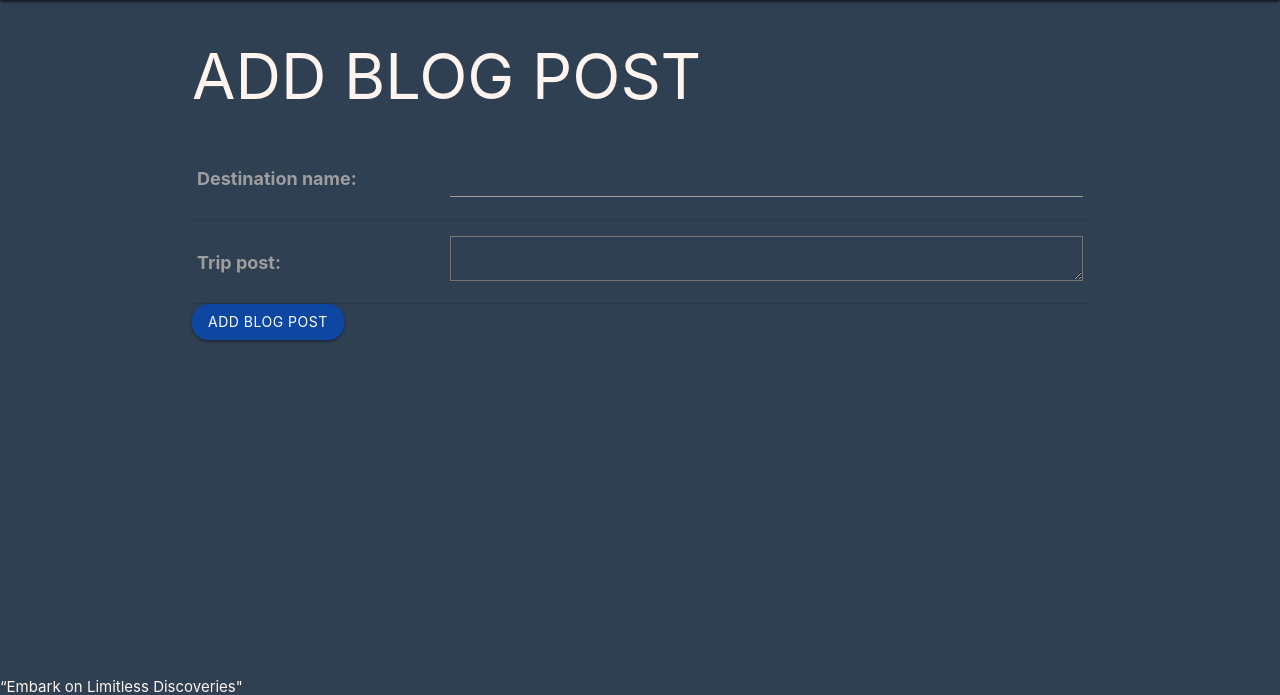
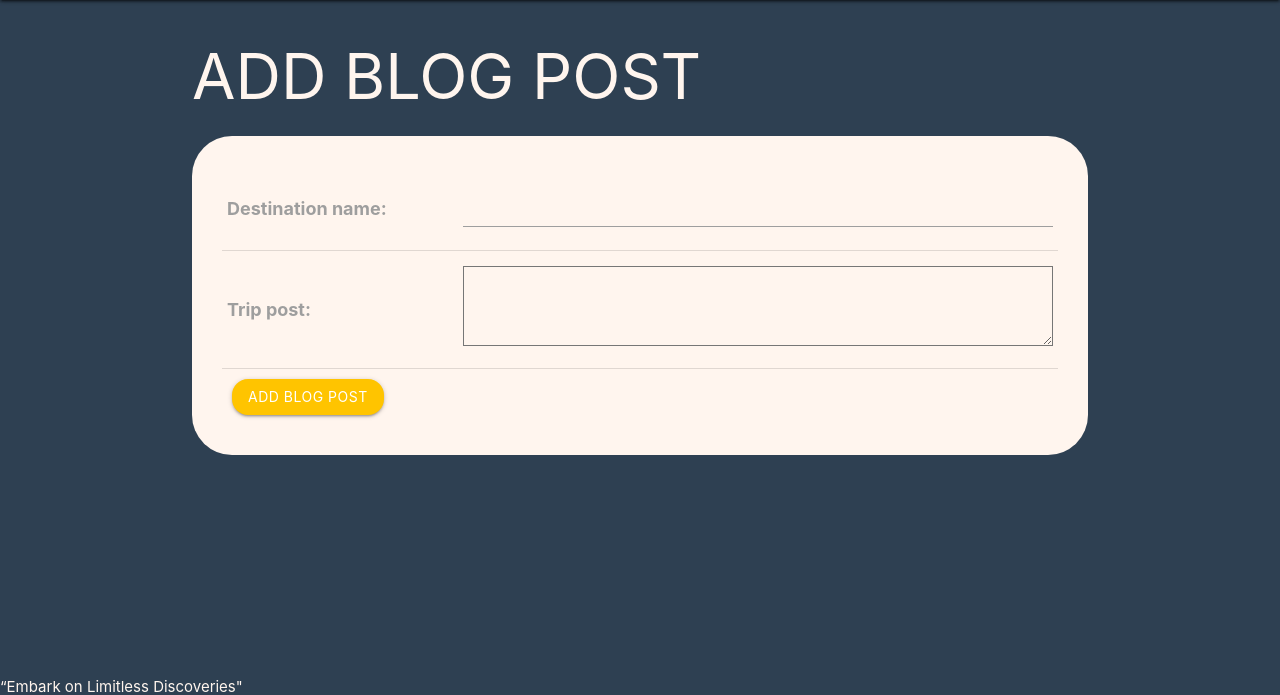
Before and after one commit to pattongrooms/project-3-STP, a Django app: page /blogs/blog_form/ in a window 1280 px wide. Shown: the part 64-759 px from the top of the page. Run offline with Django 4.2, Linux system fonts and the light colour scheme; the visitor is signed in with stand-in values (Sample User, id 1).

Commit message:
style edit

```diff
--- a/journeymate/main_app/static/css/style.css
+++ b/journeymate/main_app/static/css/style.css
@@ -25,6 +25,7 @@ main {
 
 .btn {
   border-radius: 2vmin;
+  margin: 10px;
 }
 
 .datepicker-date-display {
@@ -105,3 +106,14 @@ blockquote {
   font-size: 5em;
   font-style: italic;
 }
+
+form {
+  color: seashell;
+  background-color: seashell;
+  padding: 30px;
+  border-radius: 5vmin;
+}
+
+textarea {
+  height: 10vmin;
+}
--- a/journeymate/main_app/templates/about.html
+++ b/journeymate/main_app/templates/about.html
@@ -26,7 +26,7 @@ Embark on unforgettable journeys with confidence and ease using JourneyMate. Sta
   </div>
   <div class="col s4">
     <img class="circle" width="200" src="{% static 'images/sam.png' %}">
-    <p>Lorem ipsum dolor sit amet consectetur, adipisicing elit. Consectetur esse enim ducimus facere asperiores aut, atque, sequi nesciunt omnis, dolor reprehenderit quo numquam labore. Harum culpa laudantium assumenda ad repudiandae?</p>
+    <p>Sam is a software engineer from Boston. He began his journey in software engineering as a self-taught iOS Developer. He found a love for the thrill of solving problems, “…the feeling I get when I solve a bug is close to the same feeling I get when I am at the top of a rollercoaster just before the drop…”. Sam's life of travel and desire to help others who want to explore is what led him to the JourneyMate team.</p>
   </div>
   <div class="col s4">
     <img class="circle" width="200" src="{% static 'images/taaj1.png' %}">
--- a/journeymate/main_app/templates/main_app/blog_form.html
+++ b/journeymate/main_app/templates/main_app/blog_form.html
@@ -3,17 +3,25 @@
 {% block content %}
 
 {% if object %}
-  <h1>Edit <span class="blue darken-4">{{ object.name }}</span></h1>
+  <h1>Edit This Post</h1>
+  <form action="" method="POST">
+    {% csrf_token %}
+    <table>
+      {{ form.as_table }}
+    </table>
+    <input type="submit" value="Edit BLOG POST" class="btn amber accent-3">
+  </form>
 {% else %}
+
   <h1>ADD BLOG POST</h1>
-{% endif %}
 
-<form action="" method="POST">
+<form action="" method="POST" class="white-text">
   {% csrf_token %}
   <table>
     {{ form.as_table }}
   </table>
-  <input type="submit" value="ADD BLOG POST" class="btn blue darken-4">
+  <input type="submit" value="ADD BLOG POST" class="btn amber accent-3">
 </form>
+{% endif %}
 
 {% endblock %}
```
Also changed, not shown: journeymate/main_app/templates/destinations/detail.html (+47 -37 lines).
